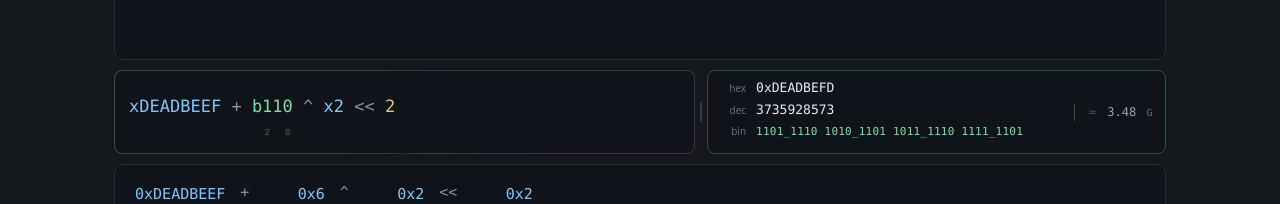
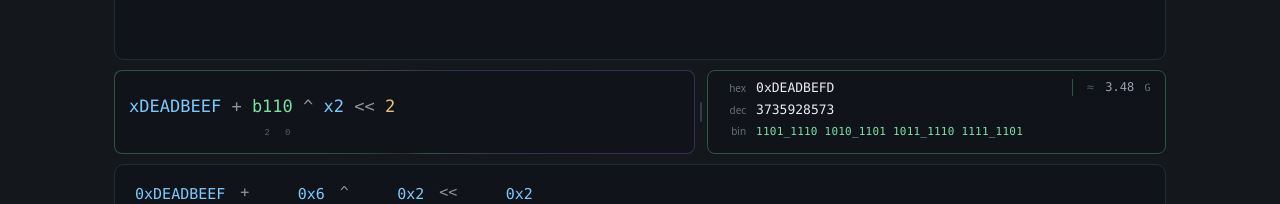
Before and after one commit to spp901780/embedCalc, a SvelteKit app: page / in a window 1280 px wide. Shown: the part 450-654 px from the top of the page. Built offline with nearby package versions, Linux system fonts and the light colour scheme.

Commit message:
优化答案估算显示

```diff
--- a/src/lib/calc.ts
+++ b/src/lib/calc.ts
@@ -203,6 +203,8 @@ export function humanSize(v: bigint): string | null {
 	let div = 1024n;
 	// 选最大可用单位（该单位下数值 ≥ 1）
 	while (ui < units.length - 1 && v >= div * 1024n) { div *= 1024n; ui++; }
+	// 超过 1024E（最大单位的 1024 倍）时不再显示估算
+	if (v >= div * 1024n) return null;
 	// 四舍五入到 S 位小数：q = round(v * S / div)（BigInt 无小数，加半除数再整除模拟四舍五入）
 	let q = (v * S + div / 2n) / div;
 	// 舍入进位到 1024.00 → 升一级单位（恰为 1.00），避免出现 "1024.00 K"
--- a/src/routes/+page.svelte
+++ b/src/routes/+page.svelte
@@ -1027,15 +1027,13 @@
 	}
 	@keyframes blink { 50% { opacity: 0.2; } }
 
-	/* 结果框与输入框高度一致（input-row 为 stretch 布局），min-height 与三行结果的自然高度一致，
-	   保证结果面板出现/消失/报错切换时行高恒定 */
-	/* 行布局：左侧三行进制列 + 右侧人性化大小附注（均垂直居中） */
+	/* 结果框相对定位，res-size 绝对定位于右上角层叠显示，不占布局空间 */
 	.result {
 		flex: 1 1 0; min-width: 0; box-sizing: border-box;
-		min-height: 77px;
+		min-height: 77px; position: relative;
 		display: flex; flex-direction: row; align-items: center; gap: 14px;
 		background: #10131a; border: 1px solid #2e5540; border-radius: 8px;
-		padding: 8px 12px; overflow-x: auto;
+		padding: 8px 12px; overflow: hidden;
 	}
 	/* 无结果时的占位框：仅保留极淡描边暗示分栏，撑满高度与输入框一致 */
 	.result-placeholder {
@@ -1044,13 +1042,13 @@
 		border-style: dashed;
 	}
 	.res-lines { flex: 1 1 auto; min-width: 0; display: flex; flex-direction: column; justify-content: center; }
-	/* 人性化大小附注：左侧细分隔线与结果框描边同色，值亮、单位暗，视觉层级低于三行进制 */
+	/* 人性化大小附注：绝对定位于结果框右上角，层叠显示，不占布局空间 */
 	.res-size {
-		flex: 0 0 auto; align-self: center;
+		position: absolute; top: 8px; right: 12px;
 		padding-left: 14px; border-left: 1px solid #2e5540;
 		font-family: ui-monospace, 'SF Mono', Consolas, monospace;
 		font-size: 12px; line-height: 1.4; white-space: nowrap;
-		color: #66707c;
+		color: #66707c; background: #10131a80; padding-right: 2px;
 	}
 	.res-size .approx { margin-right: 4px; color: #4a5461; }
 	.res-size .size-val { color: #9aa4af; margin-right: 3px; }
@@ -1073,7 +1071,7 @@
 	.res-line code {
 		font-family: ui-monospace, 'SF Mono', Consolas, monospace;
 		font-size: 13px; color: #e8edf2;
-		flex: 1 1 auto; min-width: 0; overflow: hidden; text-overflow: ellipsis;
+		flex: 1 1 auto; min-width: 0;
 	}
 	.res-line code.bin { font-size: 11px; color: #7ee0a3; letter-spacing: 0.02em; }
 
```
